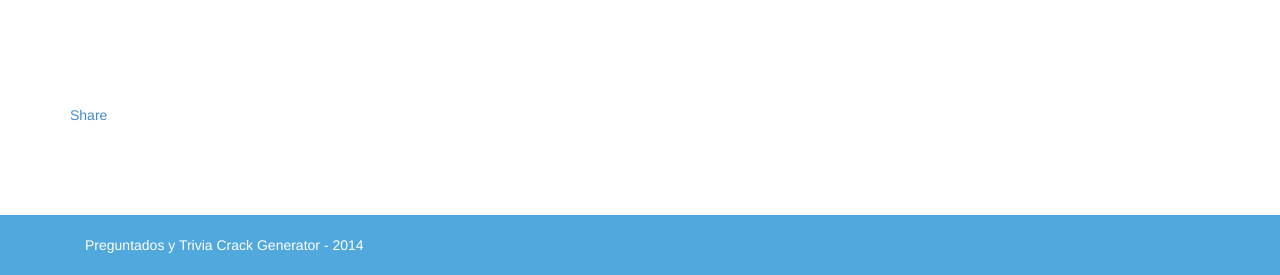
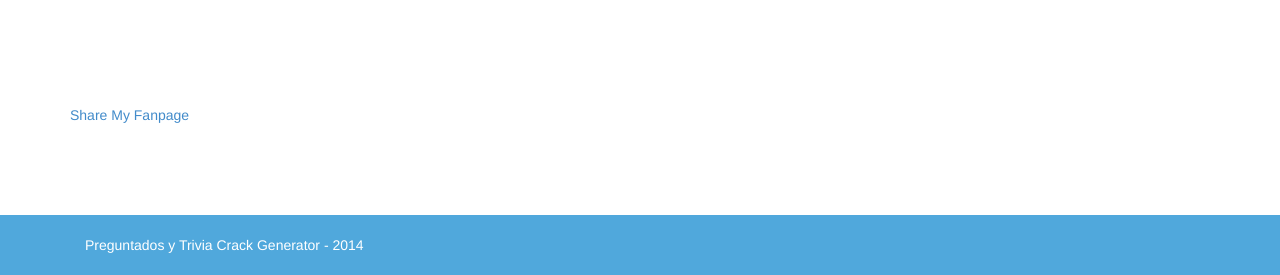
Before and after one commit to nloreti/memeCrack, a PHP site: page / in a window 1280 px wide. Shown: the part 525-800 px from the top of the page. Run offline with PHP 8.4, Linux system fonts and the light colour scheme; some libraries are stand-ins or nearby versions.

Commit message:
my fanpage

```diff
--- a/index.php
+++ b/index.php
@@ -228,6 +228,7 @@ $(document).ready(function() {
         </div>
 
         <a href="https://www.facebook.com/dialog/share?app_id=104070986315547&display=touch&href=http%3A%2F%2Ftriviacrackgenerator.com%2Fba1cd19ce42af462d29cc9bf32cb306f.png&redirect_uri=https%3A%2F%2Ftriviacrackgenerator.com">Share</a>
+        <a href="fb://profile/212971392077465" class="facebook">My Fanpage</a>
       </div> <!-- /Row-fluid -->
 <!--       <a href="https://www.facebook.com/dialog/share_open_graph?app_id=104070986315547&display=popup&action_type=og.like&image=http%3A%2F%2Ftriviacrackgenerator.com%2F7c28d993d7eca9da1354b7955427875d.png&redirect_uri=http://triviacrackgenerator.com/">
         Compartir en facebook</a> -->
```
